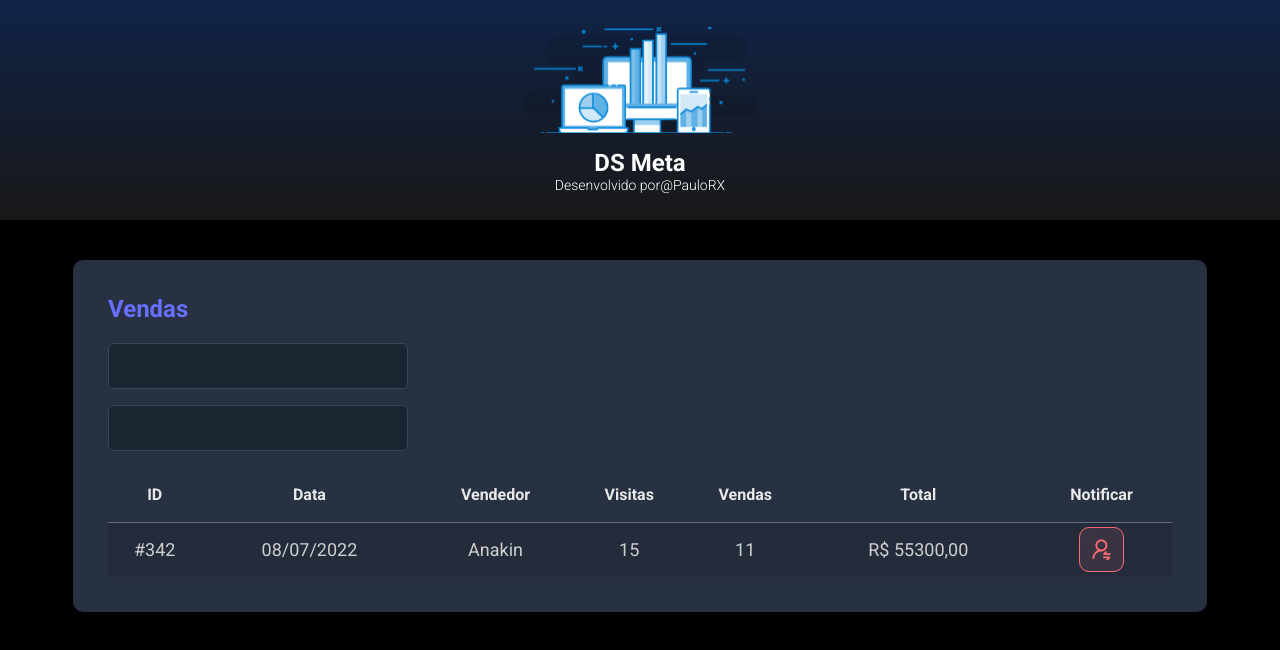
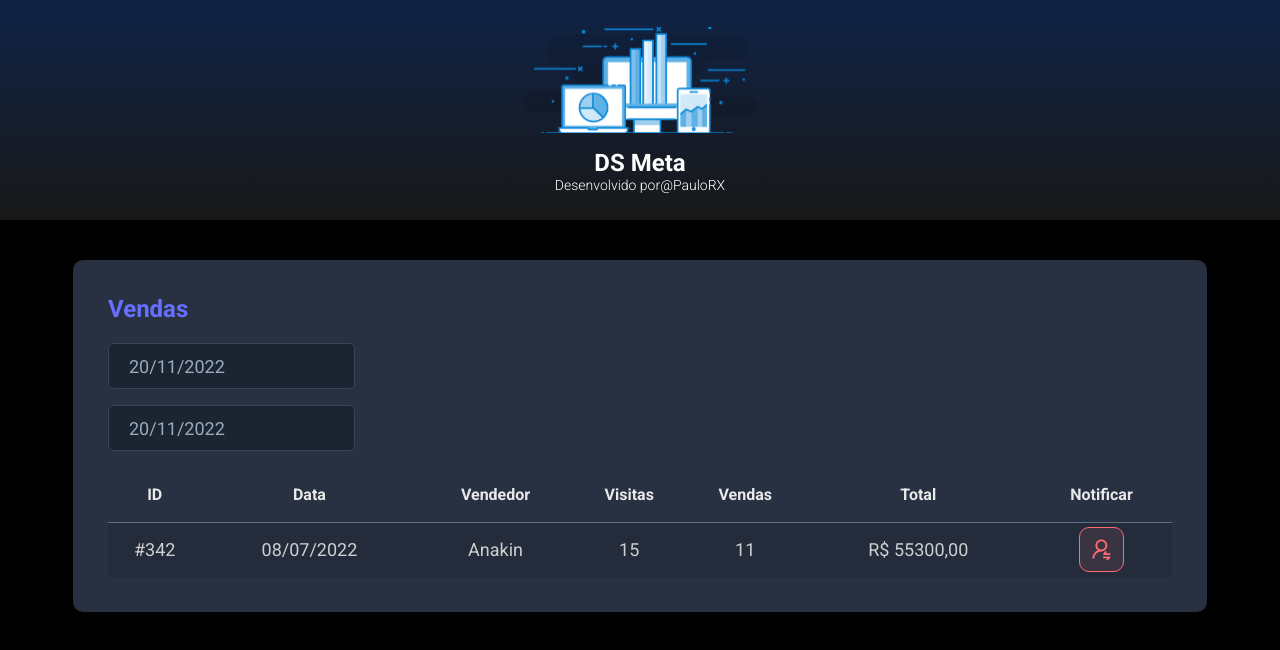
Before and after one commit to PauloRX/dsmeta, a React (Vite) app in the folder frontend/: page / in a window 1280 px wide. Shown: the top 650 px of the page. Built offline with nearby package versions, Linux system fonts and the light colour scheme.

Commit message:
Datepicker

```diff
--- a/frontend/package.json
+++ b/frontend/package.json
@@ -9,7 +9,9 @@
     "preview": "vite preview"
   },
   "dependencies": {
+    "@types/react-datepicker": "4.4.2",
     "react": "^18.2.0",
+    "react-datepicker": "4.8.0",
     "react-dom": "^18.2.0"
   },
   "devDependencies": {
--- a/frontend/src/components/SalesCard/index.tsx
+++ b/frontend/src/components/SalesCard/index.tsx
@@ -1,4 +1,6 @@
+import DatePicker from 'react-datepicker';
 import NotificationButton from '../NotificationButton';
+import 'react-datepicker/dist/react-datepicker.css';
 import './styles.css'
 
 function SalesCard() {
@@ -7,10 +9,20 @@ function SalesCard() {
             <h2 className="dsmeta-sales-title">Vendas</h2>
             <div>
                 <div className="dsmeta-form-control-container">
-                    <input className="dsmeta-form-control" type="text" />
+                    <DatePicker
+                        selected={new Date()}
+                        onChange={(date: Date) => {}}
+                        className="dsmeta-form-control"
+                        dateFormat="dd/MM/yyyy"
+                    />
                 </div>
                 <div className="dsmeta-form-control-container">
-                    <input className="dsmeta-form-control" type="text" />
+                    <DatePicker
+                        selected={new Date()}
+                        onChange={(date: Date) => {}}
+                        className="dsmeta-form-control"
+                        dateFormat="dd/MM/yyyy"
+                    />
                 </div>
             </div>
             <div>
```
Also changed, not shown: 2 other files (tests, documents, lock files or other folders).
